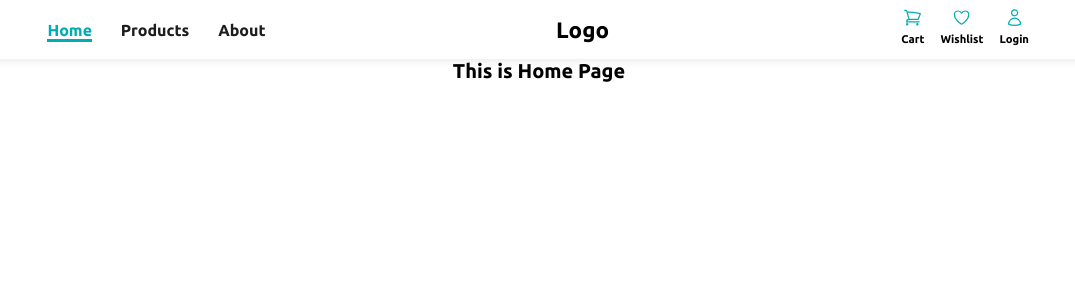
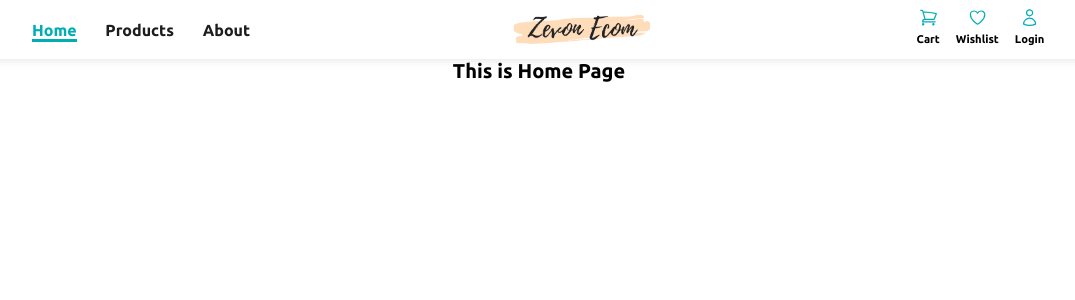
Before and after one commit to Himanshu-bishtt/zevon-ecom, a React (Vite) app: page / in a window 1280 px wide. Shown: the top 300 px of the page, without its empty margins (101-1176 px from the left). Built offline with nearby package versions, Linux system fonts and the light colour scheme.

Commit message:
logo added

```diff
--- /dev/null
+++ b/src/assets/index.js
@@ -0,0 +1,3 @@
+import logo from './logo.png';
+
+export { logo };
--- a/src/components/MainNavigation/MainNavigation.jsx
+++ b/src/components/MainNavigation/MainNavigation.jsx
@@ -1,5 +1,7 @@
 import React from 'react';
 import { NavLink } from 'react-router-dom';
+
+import { logo } from '../../assets';
 
 import { CartIcon, WishlistIcon, UserIcon } from '../../icons';
 import classes from './MainNavigation.module.scss';
@@ -33,7 +35,8 @@
           </NavLink>
         </li>
       </ul>
-      <h2 className={classes.logo}>Logo</h2>
+      {/* <h2 className={classes.logo}>Logo</h2> */}
+      <img src={logo} alt="main logo" className={classes.logo} />
       <div className={classes.actions}>
         <button>
           <CartIcon className={classes.logo} />
--- a/src/components/MainNavigation/MainNavigation.module.scss
+++ b/src/components/MainNavigation/MainNavigation.module.scss
@@ -29,7 +29,7 @@
 }
 
 .logo {
-  font-size: 1.4rem;
+  height: 3rem;
 }
 
 .actions {
```
Also changed, not shown: src/assets/logo.png (added).
